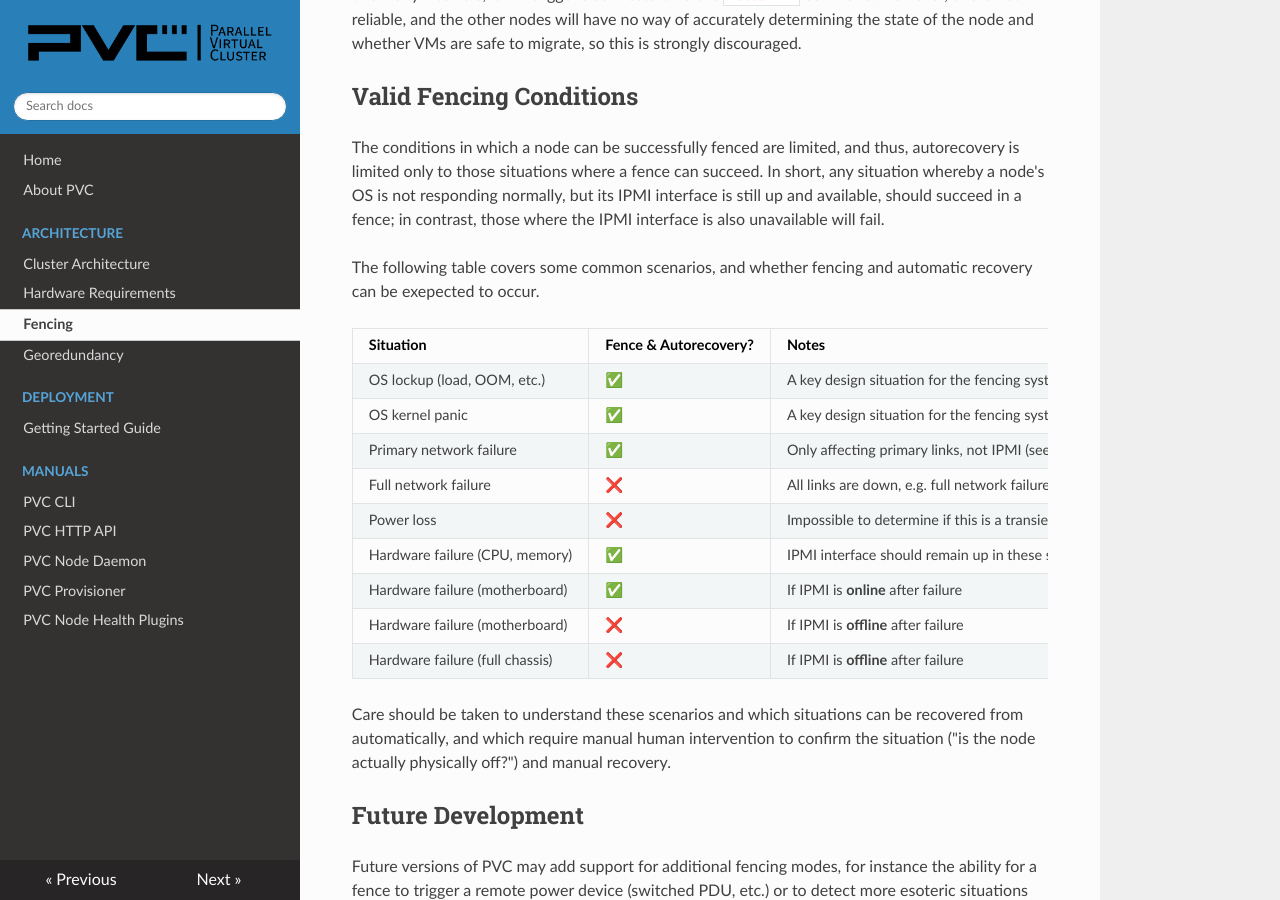
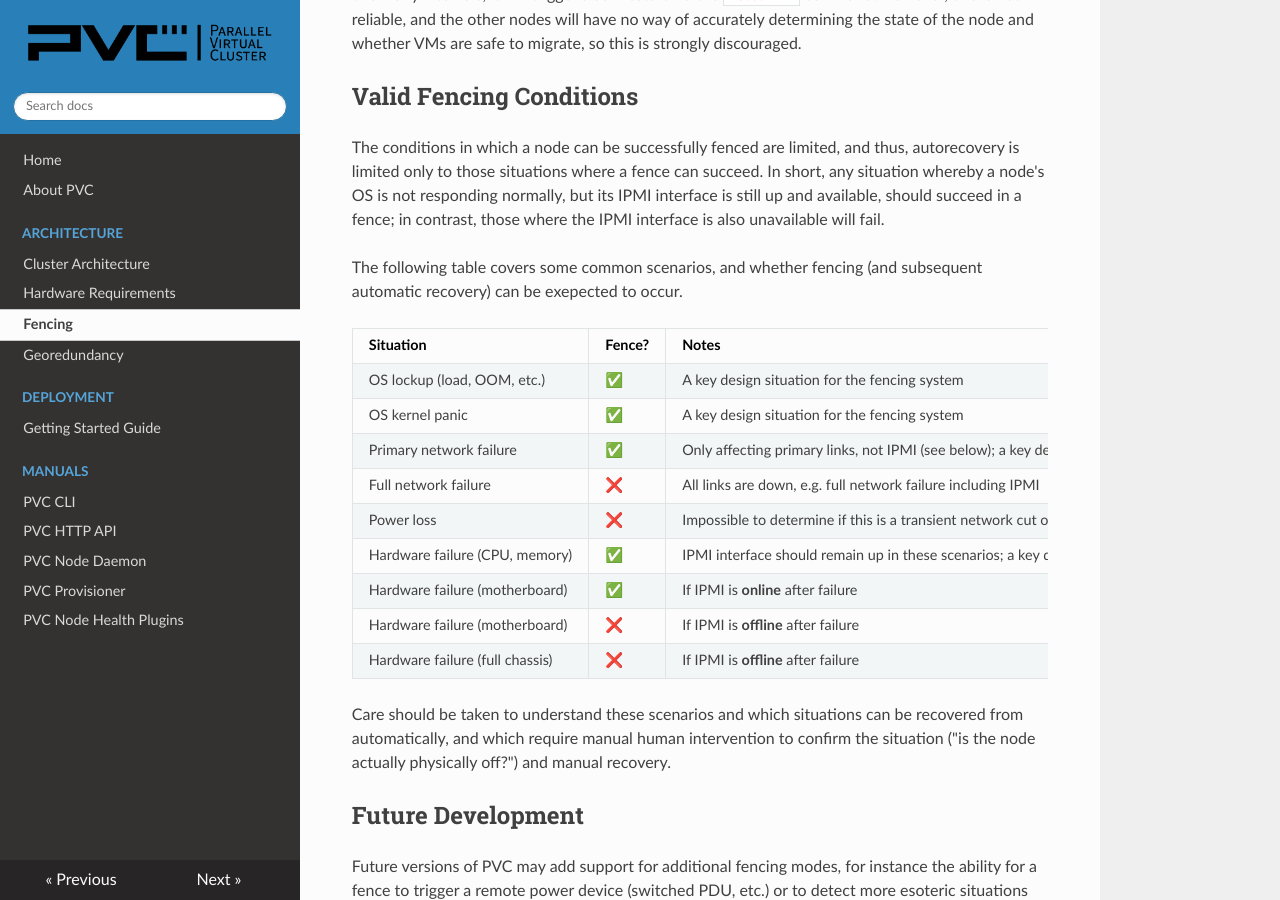
Before and after one commit to parallelvirtualcluster/docs, an MkDocs documentation site: the page built from docs/architecture/fencing.md, in a window 1280 px wide and 900 px high, scrolled down 3202 px. Built offline with MkDocs 1.6.1, drawn with Linux system fonts in a browser that asks for light colours; nearby versions of some CDN libraries.

Commit message:
Rehash table titles for width

```diff
--- a/docs/architecture/fencing.md
+++ b/docs/architecture/fencing.md
@@ -76,9 +76,9 @@ As an alternative to remote fencing, nodes can be configured to kill themselves
 
 The conditions in which a node can be successfully fenced are limited, and thus, autorecovery is limited only to those situations where a fence can succeed. In short, any situation whereby a node's OS is not responding normally, but its IPMI interface is still up and available, should succeed in a fence; in contrast, those where the IPMI interface is also unavailable will fail.
 
-The following table covers some common scenarios, and whether fencing and automatic recovery can be exepected to occur.
+The following table covers some common scenarios, and whether fencing (and subsequent automatic recovery) can be exepected to occur.
 
-| Situation | Fence & Autorecovery? | Notes |
+| Situation | Fence? | Notes |
 | --------- | --------------------- | ----- |
 | OS lockup (load, OOM, etc.) | ✅ | A key design situation for the fencing system |
 | OS kernel panic | ✅ | A key design situation for the fencing system |
```
